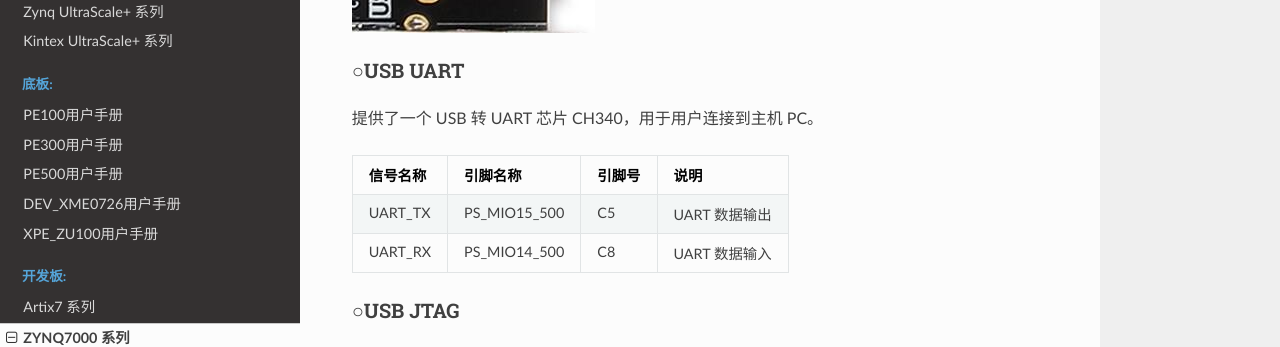
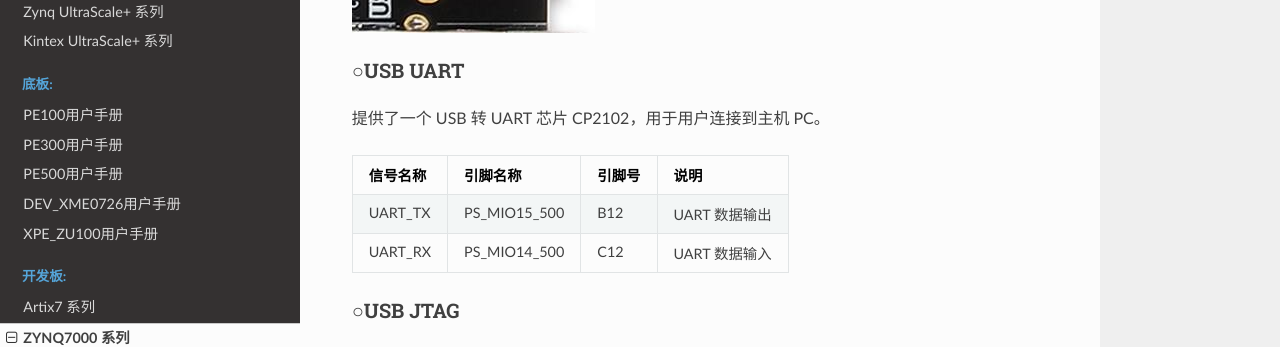
Before and after one commit to MicroPhase/fpga-docs, a Sphinx documentation site: the page built from source/DEV_BOARD/MIZAR-Z7/MIZAR-Z7_Reference_Manual.md, in a window 1280 px wide and 900 px high, scrolled down 5361 px. Shown: the part 149-496 px from the top of the window. Built offline with Sphinx 7.4.7 and the Read the Docs theme 3.1.0, drawn with Linux system fonts in a browser that asks for light colours.

Commit message:
Update MIZAR-Z7_Reference_Manual.md

```diff
--- a/source/DEV_BOARD/MIZAR-Z7/MIZAR-Z7_Reference_Manual.md
+++ b/source/DEV_BOARD/MIZAR-Z7/MIZAR-Z7_Reference_Manual.md
@@ -154,12 +154,12 @@ RTL8211E 芯片支持 10/100/1000M 网络传输速率，并通过 RGMII 接口
 
 ### ○USB UART
 
-提供了一个 USB 转 UART 芯片 CH340，用于用户连接到主机 PC。
+提供了一个 USB 转 UART 芯片 CP2102，用于用户连接到主机 PC。
 
 | 信号名称 | 引脚名称     | 引脚号 | 说明          |
 | -------- | ------------ | ------ | ------------- |
-| UART_TX  | PS_MIO15_500 | C5     | UART 数据输出 |
-| UART_RX  | PS_MIO14_500 | C8     | UART 数据输入 |
+| UART_TX  | PS_MIO15_500 | B12     | UART 数据输出 |
+| UART_RX  | PS_MIO14_500 | C12     | UART 数据输入 |
 
 ### ○USB JTAG
 
```
